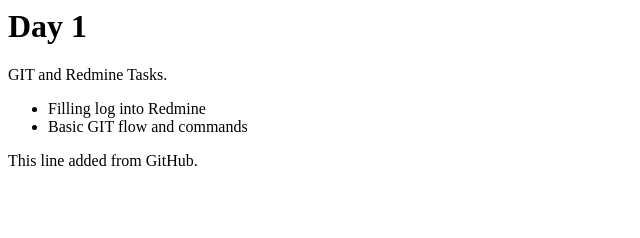
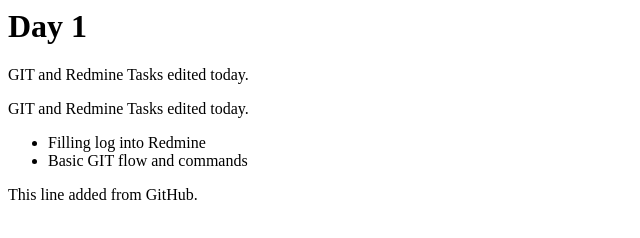
Before and after one commit to MilitPanchasara/test, a plain HTML site: page demo.html in a window 1280 px wide. Shown: the whole page, without its empty margins (0-640 px from the left). Drawn offline with Linux system fonts and the light colour scheme.

Commit message:
Update demo.html

```diff
--- a/demo.html
+++ b/demo.html
@@ -4,7 +4,8 @@
 </head>
 <body>
     <h1>Day 1</h1>
-    <p>GIT and Redmine Tasks.</p>
+    <p>GIT and Redmine Tasks edited today.</p>
+    <p>GIT and Redmine Tasks edited today.</p>
     <ul>
         <li>Filling log into Redmine</li>
         <li>Basic GIT flow and commands</li>
```
